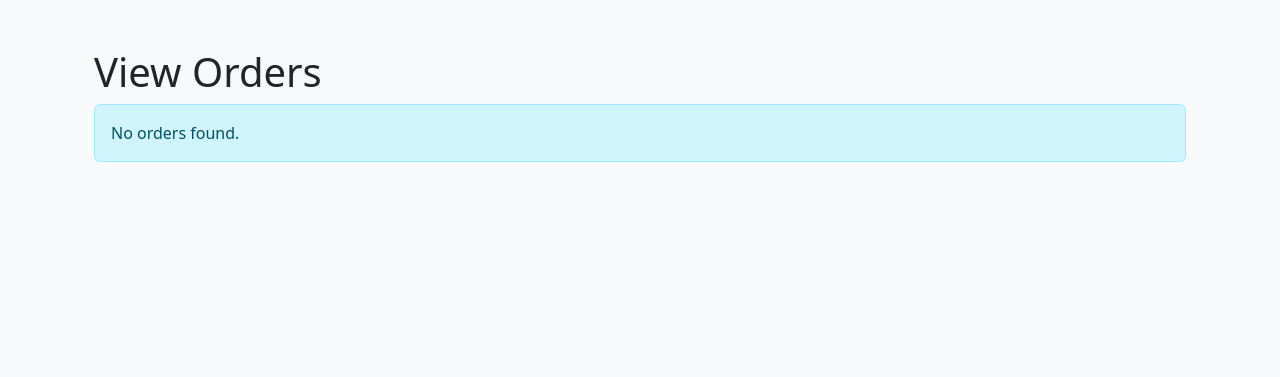
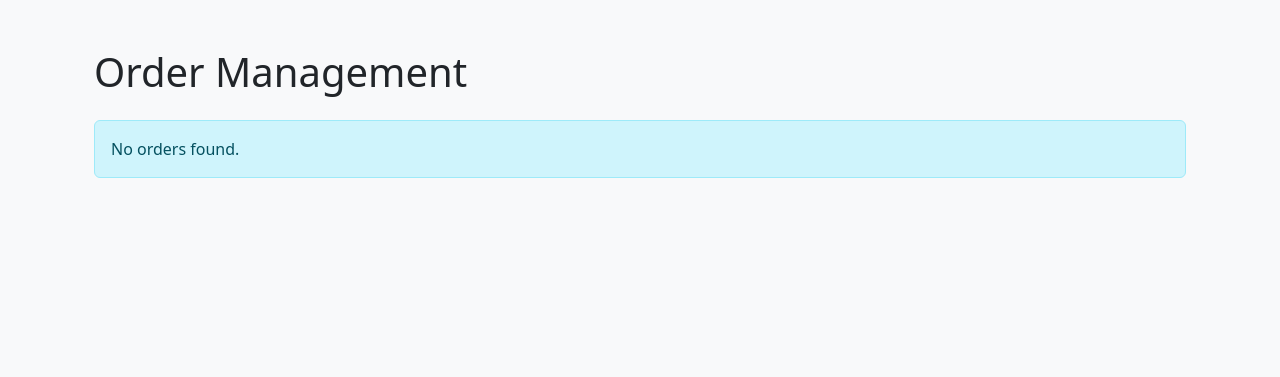
Before and after one commit to sinan-clt/sudo_BE, a Django app: page /view-orders/ in a window 1280 px wide. Shown: the part 56-433 px from the top of the page. Run offline with Django 5.2, Linux system fonts and the light colour scheme; data that the repository does not hold is empty.

Commit message:
issue fixes

```diff
--- a/admin_app/templates/view_orders.html
+++ b/admin_app/templates/view_orders.html
@@ -1,55 +1,110 @@
 {% extends "base.html" %}
 
-{% block title %}View Orders - Sudo Admin Panel{% endblock %}
+{% block title %}Order Management - Admin Panel{% endblock %}
 
 {% block content %}
-<div class="container">
-    <h1 class="mt-4">View Orders</h1>
+<div class="container-fluid">
+    <h1 class="mt-4 mb-4">Order Management</h1>
+
     {% if error %}
         <div class="alert alert-danger">{{ error }}</div>
     {% elif orders %}
     <div class="table-responsive">
-        <table class="table table-striped mt-4">
+        <table class="table table-hover align-middle">
             <thead class="table-dark">
-                <tr class="bg-dark">
-                    <th>#</th>
+                <tr>
                     <th>Order ID</th>
-                    <th>Name</th>
-                    <th>Mobile</th>
-                    <th>Item</th>
-                    <th>Quantity</th>
-                    <th>Price</th>
-                    <!-- <th>User Details</th> -->
+                    <th>Customer</th>
+                    <th>Product</th>
+                    <th>Vehicle</th>
+                    <th>Address</th>
+                    <th>Payment</th>
+                    <th>Date</th>
                     <th>Status</th>
                 </tr>
             </thead>
             <tbody>
                 {% for entry in orders %}
                 <tr>
-                        <td>{{ forloop.counter }}</td>
-                        <td>{{ entry.order.orderId }}</td>
-                        <td>{{ entry.order.fullName }}</td>
-                        <td>{{ entry.order.mobile }}</td>
-                        <td>{{ entry.order.selectedItem }}</td>
-                        <td>{{ entry.order.quantity }}</td>
-                        <!-- Price formatted to integer -->
-                        <td>{{ entry.order.totalPrice|floatformat:0 }}</td>
-                        <!-- <td>
-                            <strong>Name:</strong> {{ entry.user.firstname }} {{ entry.user.lastName }}<br>
-                            <strong>Email:</strong> {{ entry.user.emailAddress }}<br>
-                            <strong>Mobile:</strong> {{ entry.user.mobileNumber }}
-                        </td> -->
+                    <!-- Order ID Column -->
+                    <td class="text-nowrap">
+                        <div class="fw-bold">{{ entry.order.id|truncatechars:12 }}</div>
+                        <small class="text-muted">Payment Ref: {{ entry.order.paymentOrderId|truncatechars:10 }}</small>
+                    </td>
+
+                    <!-- Customer Column -->
                     <td>
-                            <select class="form-select status-dropdown" data-order-id="{{ entry.order.orderId }}" style="width: 100%; max-width: 200px;">
-                                <option value="0" {% if entry.order.order_status == 0 %}selected{% endif %}>Pending</option>
-                                <option value="1" {% if entry.order.order_status == 1 %}selected{% endif %}>Processing</option>
-                                <option value="2" {% if entry.order.order_status == 2 %}selected{% endif %}>Shipped</option>
-                                <option value="3" {% if entry.order.order_status == 3 %}selected{% endif %}>Delivered</option>
-                                <option value="4" {% if entry.order.order_status == 4 %}selected{% endif %}>Cancelled</option>
-                                <option value="5" {% if entry.order.order_status == 5 %}selected{% endif %}>Returned</option>
-                                <option value="6" {% if entry.order.order_status == 6 %}selected{% endif %}>Failed</option>
-                                <option value="7" {% if entry.order.order_status == 7 %}selected{% endif %}>On Hold</option>
+                        <div class="fw-bold">{{ entry.order.fullName }}</div>
+                        <div>{{ entry.order.mobile }}</div>
+                        {% if entry.order.mobileNumber != entry.order.mobile %}
+                        <div>{{ entry.order.mobileNumber }}</div>
+                        {% endif %}
+                    </td>
+
+                    <!-- Product Column -->
+                    <td>
+                        <div class="fw-bold text-capitalize">{{ entry.order.selectedItem }}</div>
+                        <div>Qty: {{ entry.order.quantity }}</div>
+                        <div>₹{{ entry.order.amount }}</div>
+                    </td>
+
+                    <!-- Vehicle Column -->
+                    <td>
+                        <div>{{ entry.order.vehicleCategory }}</div>
+                        <div class="fw-bold">{{ entry.order.vehicleNumber }}</div>
+                    </td>
+
+                    <!-- Address Column (Expanded Details) -->
+                    <td>
+                        <div class="address-details">
+                            <div>{{ entry.order.address.houseNumber }}</div>
+                            <div>{{ entry.order.address.street }}</div>
+                            <div>{{ entry.order.address.landmark }}</div>
+                            <div>{{ entry.order.address.city }}, {{ entry.order.address.state }}</div>
+                            <div>{{ entry.order.address.pincode }}, {{ entry.order.address.country }}</div>
+                        </div>
+                    </td>
+
+                    <!-- Payment Column -->
+                    <td>
+                        {% if entry.order.paymentStatus == "paid" %}
+                            <span class="badge bg-success rounded-pill payment-badge">Paid</span>
+                        {% else %}
+                            <span class="badge bg-warning rounded-pill payment-badge">{{ entry.order.paymentStatus|default:"Pending" }}</span>
+                        {% endif %}
+                        <div class="mt-1 small text-muted">
+                            {{ entry.order.paymentId|truncatechars:10 }}...
+                        </div>
+                    </td>
+
+                    <!-- Date Column -->
+                    <td class="text-nowrap">
+                        {{ entry.order.timestamp|date:"d M Y" }}<br>
+                        <small>{{ entry.order.timestamp|date:"H:i" }}</small>
+                    </td>
+
+                    <!-- Status Column -->
+                    <td>
+                        <select class="form-select form-select-sm status-dropdown"
+                                data-order-id="{{ entry.order.id }}">
+                            {% for key, value in STATUS_MAPPING.items %}
+                            <option value="{{ key }}" {% if entry.order.orderStatus == key %}selected{% endif %}>
+                                {{ value }}
+                            </option>
+                            {% endfor %}
                         </select>
+                        <div class="mt-2 text-center">
+                            <span class="badge rounded-pill status-badge
+                                {% if entry.order.orderStatus == 0 %}bg-secondary
+                                {% elif entry.order.orderStatus == 1 %}bg-info
+                                {% elif entry.order.orderStatus == 2 %}bg-primary
+                                {% elif entry.order.orderStatus == 3 %}bg-success
+                                {% elif entry.order.orderStatus == 4 %}bg-danger
+                                {% elif entry.order.orderStatus == 5 %}bg-warning
+                                {% else %}bg-dark{% endif %}">
+                                {{ entry.order.status_text }}
+                            </span>
+                        </div>
                     </td>
                 </tr>
                 {% endfor %}
@@ -61,14 +116,44 @@
     {% endif %}
 </div>
 
+<!-- Toast Notification -->
+<div class="position-fixed bottom-0 end-0 p-3" style="z-index: 11">
+    <div id="statusToast" class="toast hide" role="alert" aria-live="assertive" aria-atomic="true">
+        <div class="toast-header">
+            <strong class="me-auto">System Notification</strong>
+            <button type="button" class="btn-close" data-bs-dismiss="toast" aria-label="Close"></button>
+        </div>
+        <div class="toast-body" id="toastMessage"></div>
+    </div>
+</div>
+
+<style>
+    .address-details div {
+        margin-bottom: 2px;
+    }
+    .table td {
+        vertical-align: middle;
+    }
+    .status-dropdown {
+        min-width: 120px;
+    }
+</style>
+
 <script>
 document.addEventListener('DOMContentLoaded', function() {
-        const statusDropdowns = document.querySelectorAll('.status-dropdown');
+    // Status update functionality
+    document.querySelectorAll('.status-dropdown').forEach(dropdown => {
+        dropdown._previousValue = dropdown.value;
 
-        statusDropdowns.forEach(dropdown => {
         dropdown.addEventListener('change', function() {
-                const orderId = this.getAttribute('data-order-id');
+            const orderId = this.dataset.orderId;
             const newStatus = this.value;
+            const row = this.closest('tr');
+            const paymentBadge = row.querySelector('.payment-badge'); // Get payment status badge
+
+            // Store original payment status
+            const originalPaymentStatus = paymentBadge.textContent.trim();
+            const originalPaymentClass = paymentBadge.className;
 
             fetch('/update_order_status/', {
                 method: 'POST',
@@ -81,16 +166,43 @@
             .then(response => response.json())
             .then(data => {
                 if (data.success) {
-                        alert('Status updated successfully!');
+                    // Update status badge only
+                    const badge = row.querySelector('.status-badge');
+                    badge.textContent = data.status_text;
+                    badge.className = 'badge rounded-pill status-badge ' +
+                        (newStatus == 0 ? 'bg-secondary' :
+                         newStatus == 1 ? 'bg-info' :
+                         newStatus == 2 ? 'bg-primary' :
+                         newStatus == 3 ? 'bg-success' :
+                         newStatus == 4 ? 'bg-danger' :
+                         newStatus == 5 ? 'bg-warning' : 'bg-dark');
+
+                    // Show notification
+                    showToast('Order status updated successfully', 'success');
                 } else {
-                        alert('Failed to update status: ' + data.error);
+                    this.value = this._previousValue;
+                    showToast('Error: ' + data.error, 'error');
                 }
             })
             .catch(error => {
                 console.error('Error:', error);
+                this.value = this._previousValue;
+                // Restore payment status if there was an error
+                paymentBadge.textContent = originalPaymentStatus;
+                paymentBadge.className = originalPaymentClass;
+                showToast('Network error occurred', 'error');
             });
         });
     });
+
+    function showToast(message, type) {
+        const toast = new bootstrap.Toast(document.getElementById('statusToast'));
+        const toastBody = document.getElementById('toastMessage');
+
+        toastBody.textContent = message;
+        toastBody.className = 'toast-body ' + (type === 'error' ? 'text-danger' : 'text-success');
+        toast.show();
+    }
 });
 </script>
 {% endblock %}
--- a/admin_app/views.py
+++ b/admin_app/views.py
@@ -856,25 +856,19 @@ def view_orders(request):
         orders_data = []
         for order in orders:
             order_dict = order.to_dict()
-            user_id = order_dict.get('userId')
-
-            # Fetch user details from the 'users' collection
-            user_ref = db.collection('users').document(user_id)
-            user_doc = user_ref.get()
-            user_data = user_doc.to_dict() if user_doc.exists else {}
+            order_dict['id'] = order.id  # Add the document ID to the order data
 
             # Map order status to its corresponding text
-            order_status = order_dict.get('order_status', 0)
+            order_status = order_dict.get('orderStatus', 0)
             order_dict['status_text'] = STATUS_MAPPING.get(order_status, "Unknown")
 
-            # Combine order and user data
             orders_data.append({
                 'order': order_dict,
-                'user': user_data,
             })
 
         context = {
             'orders': orders_data,
+            'STATUS_MAPPING': STATUS_MAPPING,
         }
         return render(request, 'view_orders.html', context)
 
@@ -887,11 +881,20 @@ def update_order_status(request):
             order_id = request.POST.get('orderId')
             new_status = int(request.POST.get('newStatus'))
 
-            # Update the order status in the database
+            if not order_id:
+                return JsonResponse({'success': False, 'error': 'Order ID is required'})
+
+            # Update ONLY the order status in the database
             order_ref = db.collection('orders').document(order_id)
-            order_ref.update({'order_status': new_status})
+            order_ref.update({
+                'orderStatus': new_status,
+                'status_text': STATUS_MAPPING.get(new_status, "Unknown")
+            })
 
-            return JsonResponse({'success': True, 'status_text': STATUS_MAPPING.get(new_status, "Unknown")})
+            return JsonResponse({
+                'success': True,
+                'status_text': STATUS_MAPPING.get(new_status, "Unknown")
+            })
         except Exception as e:
             return JsonResponse({'success': False, 'error': str(e)})
     return JsonResponse({'success': False, 'error': 'Invalid request method'})
```
Lines whose indentation alone changed are shown as unchanged.
